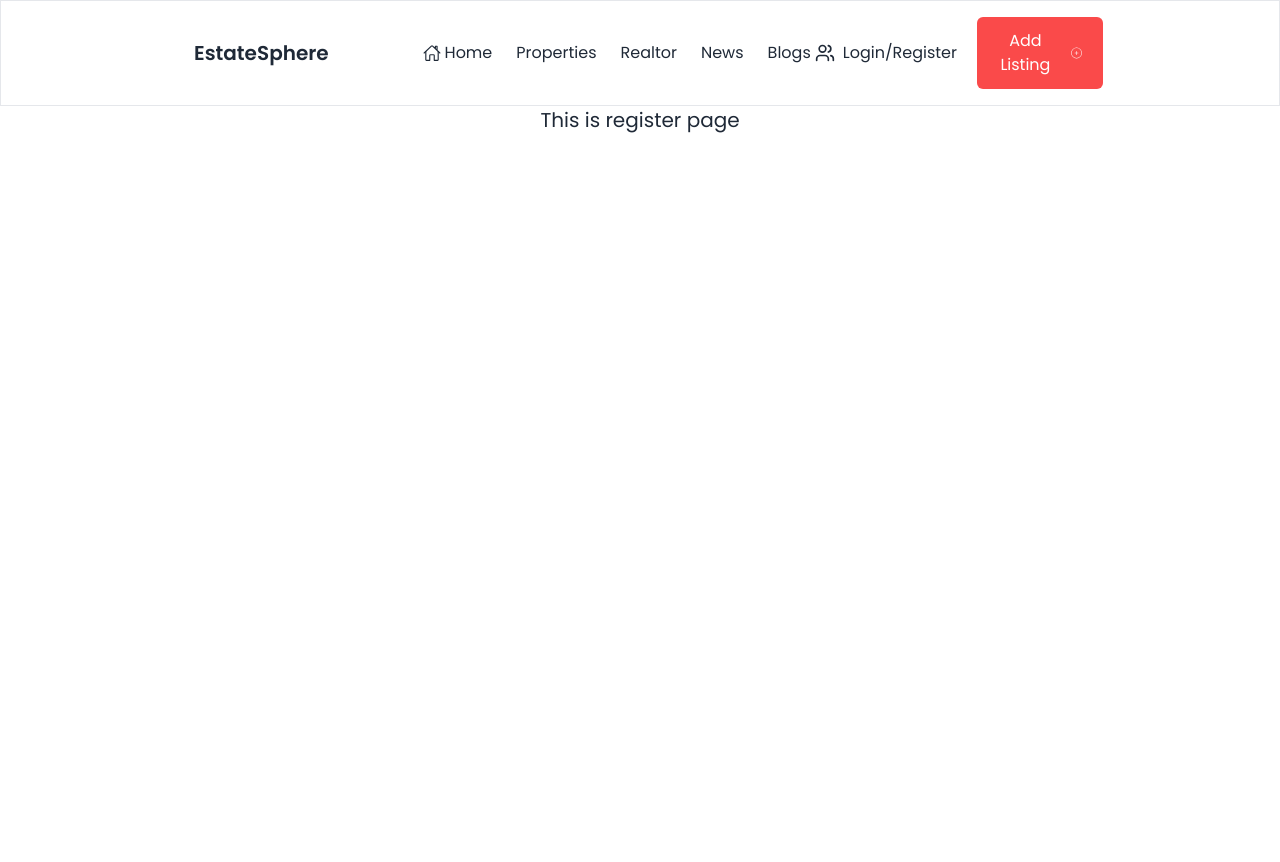
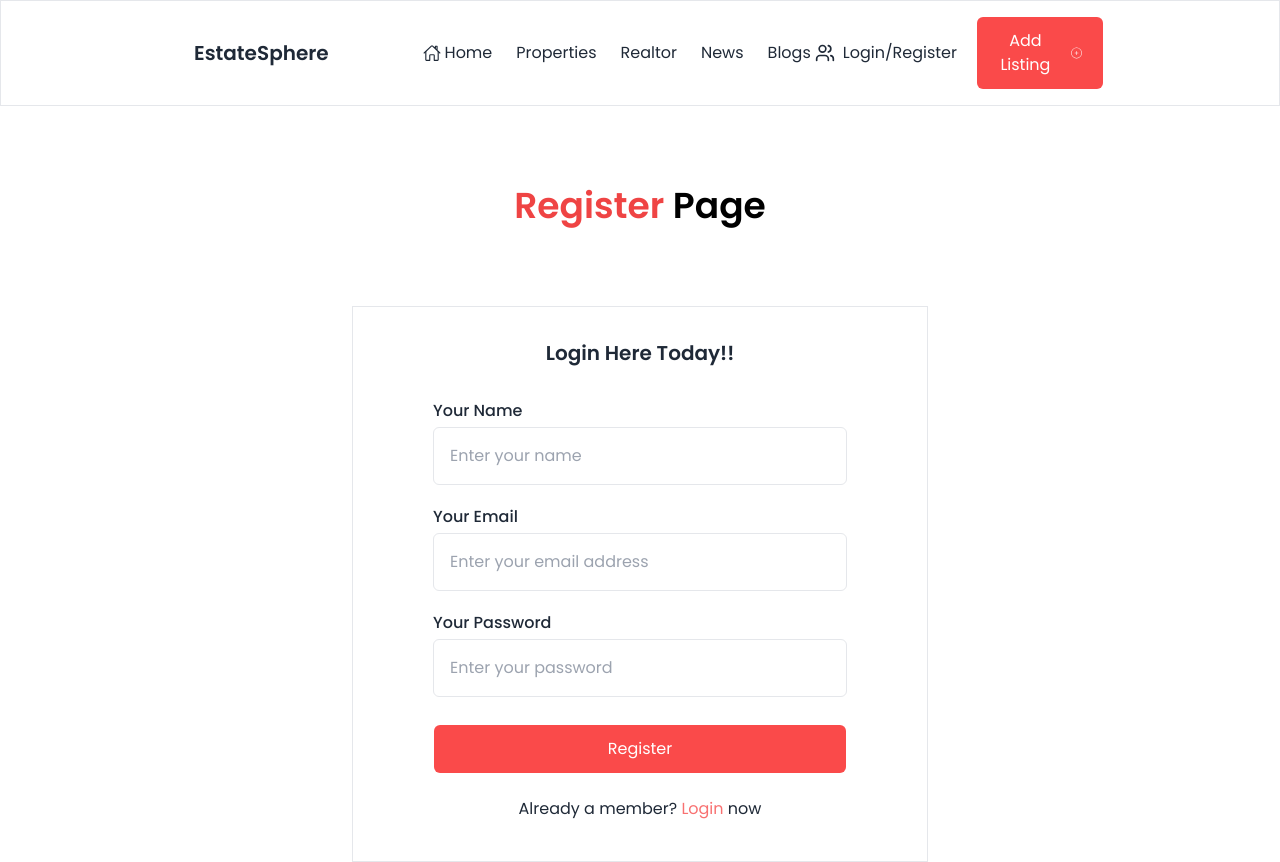
Before and after one commit to Jamil-Aktar-Ifat/estate-sphere, a React (Vite) app: page /register in a window 1280 px wide. Before the commit the page ends 800 px from the top, so only its background shows below. Built offline with nearby package versions, Linux system fonts and the light colour scheme.

Commit message:
register page added

```diff
--- a/src/Pages/Login.jsx
+++ b/src/Pages/Login.jsx
@@ -1,6 +1,7 @@
 import { useState } from "react";
 import { FaRegEye } from "react-icons/fa6";
 import { FaRegEyeSlash } from "react-icons/fa6";
+import { Link } from "react-router-dom";
 
 const Login = () => {
   const [showPassword, setShowPassword] = useState(false);
@@ -63,6 +64,13 @@ const Login = () => {
             Login
           </button>
         </div>
+        <p className="text-center mb-10">
+          Not a member?{" "}
+          <Link className="text-red-400" to="/register">
+            Register
+          </Link>{" "}
+          now
+        </p>
       </div>
     </form>
   );
--- a/src/Pages/Register.jsx
+++ b/src/Pages/Register.jsx
@@ -1,10 +1,71 @@
 import React from "react";
+import { Link } from "react-router-dom";
 
 const Register = () => {
+  const handleRegister = (e) => {
+    e.preventDefault();
+    const email = e.target.email.value;
+    const password = e.target.password.value;
+    console.log("form submitted", email, password);
+  };
+
   return (
-    <div>
-      <h2 className="text-xl text-center">This is register page</h2>
-    </div>
+    <form onSubmit={handleRegister} className="">
+      <h2 className="text-4xl font-semibold text-center text-red-500 mt-20">
+        Register <span className="text-black">Page</span>
+      </h2>
+      <div className="border mx-72 mt-20">
+        <h2 className="text-xl font-semibold my-8 text-center">
+          Login Here Today!!
+        </h2>
+
+        <div className="md:mx-20">
+          <div className="">
+            <h2 className="font-medium mb-1">Your Name</h2>
+            <input
+              className="border p-4 w-full mb-5 rounded-md"
+              type="name"
+              name="name"
+              id="Name"
+              placeholder="Enter your name"
+            />
+          </div>
+          <div className="">
+            <h2 className="font-medium mb-1">Your Email</h2>
+            <input
+              className="border p-4 w-full mb-5 rounded-md"
+              type="email"
+              name="email"
+              id="email"
+              placeholder="Enter your email address"
+            />
+          </div>
+          <div className="relative">
+            <h2 className="font-medium mb-1">Your Password</h2>
+
+            <input
+              className="border p-4 w-full mb-4 rounded-md"
+              type="password"
+              name="password"
+              id="password"
+              placeholder="Enter your password"
+            />
+          </div>
+        </div>
+        <div className="text-center p-3">
+          <button className="bg-[#FA4A4A] text-white border-none px-5 py-3 rounded-md w-3/4 mb-3">
+            Register
+          </button>
+        </div>
+        <p className="text-center mb-10">
+          Already a member?{" "}
+          <Link className="text-red-400" to="/login">
+            Login
+          </Link>{" "}
+          now
+        </p>
+      </div>
+    </form>
   );
 };
 
--- a/src/components/Navabar.jsx
+++ b/src/components/Navabar.jsx
@@ -63,9 +63,13 @@ const Navabar = () => {
       <div className="navbar-end gap-5">
         <div className="flex items-center">
           <LuUsers className="mr-2 text-xl "></LuUsers>
-          <Link to="/login">Login</Link>
+          <Link className="hover:underline hover:text-red-500" to="/login">
+            Login
+          </Link>
           <span>/</span>
-          <Link to="/register">Register</Link>
+          <Link className="hover:underline hover:text-red-500" to="/register">
+            Register
+          </Link>
         </div>
         <button className="bg-[#FA4A4A] border-none px-5 py-3 rounded-md custom-hover flex items-center gap-4">
           <span className="text-white">Add Listing</span>
```
